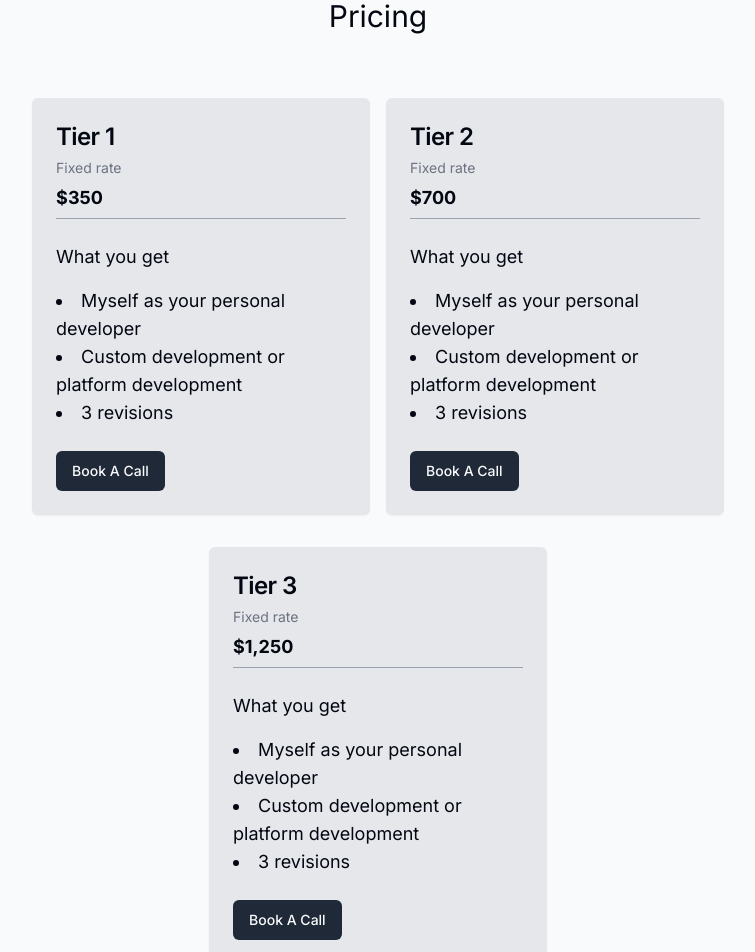
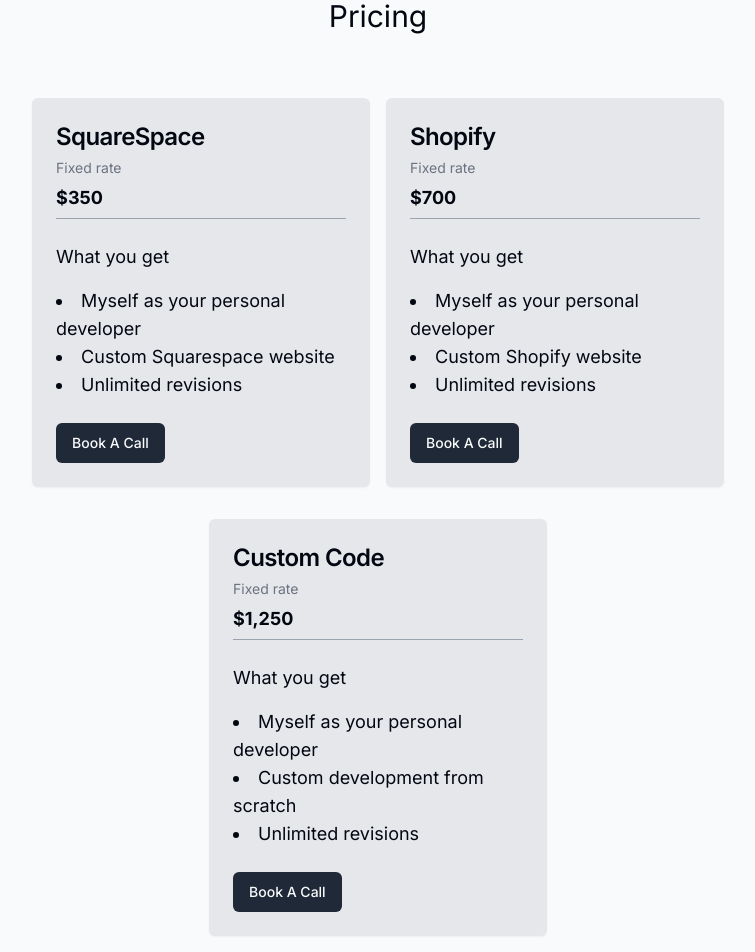
Before and after one commit to patriciosebastian/personal-website, a Next.js app: page /freelance in a window 1280 px wide. Shown: the part 1560-2512 px from the top of the page, without its empty margins (262-1017 px from the left). Built offline with nearby package versions, Linux system fonts and the light colour scheme.

Commit message:
updated freelance pricing cards

```diff
--- a/src/app/freelance/page.jsx
+++ b/src/app/freelance/page.jsx
@@ -84,7 +84,7 @@
         <div className="lg:flex flex-wrap justify-center items-center gap-4">
           <Card className="mb-4 lg:w-[48%]">
             <CardHeader>
-              <CardTitle>Tier 1</CardTitle>
+              <CardTitle>SquareSpace</CardTitle>
               <CardDescription>Fixed rate</CardDescription>
               <p className="font-bold">$350</p>
               <hr />
@@ -93,8 +93,8 @@
               <p className="mb-4">What you get</p>
               <ul>
                 <li className="list-disc">Myself as your personal developer</li>
-                <li className="list-disc">Custom development or platform development</li>
-                <li className="list-disc">3 revisions</li>
+                <li className="list-disc">Custom Squarespace website</li>
+                <li className="list-disc">Unlimited revisions</li>
               </ul>
             </CardContent>
             <CardFooter>
@@ -105,7 +105,7 @@
           {/* Pricing Card 2 */}
           <Card className="mb-4 lg:w-[48%]">
             <CardHeader>
-              <CardTitle>Tier 2</CardTitle>
+              <CardTitle>Shopify</CardTitle>
               <CardDescription>Fixed rate</CardDescription>
               <p className="font-bold">$700</p>
               <hr />
@@ -114,8 +114,8 @@
               <p className="mb-4">What you get</p>
               <ul>
                 <li className="list-disc">Myself as your personal developer</li>
-                <li className="list-disc">Custom development or platform development</li>
-                <li className="list-disc">3 revisions</li>
+                <li className="list-disc">Custom Shopify website</li>
+                <li className="list-disc">Unlimited revisions</li>
               </ul>
             </CardContent>
             <CardFooter>
@@ -126,7 +126,7 @@
           {/* Pricing Card 3 */}
           <Card className="mb-4 lg:w-[48%]">
             <CardHeader>
-              <CardTitle>Tier 3</CardTitle>
+              <CardTitle>Custom Code</CardTitle>
               <CardDescription>Fixed rate</CardDescription>
               <p className="font-bold">$1,250</p>
               <hr />
@@ -135,8 +135,8 @@
               <p className="mb-4">What you get</p>
               <ul>
                 <li className="list-disc">Myself as your personal developer</li>
-                <li className="list-disc">Custom development or platform development</li>
-                <li className="list-disc">3 revisions</li>
+                <li className="list-disc">Custom development from scratch</li>
+                <li className="list-disc">Unlimited revisions</li>
               </ul>
             </CardContent>
             <CardFooter>
```
